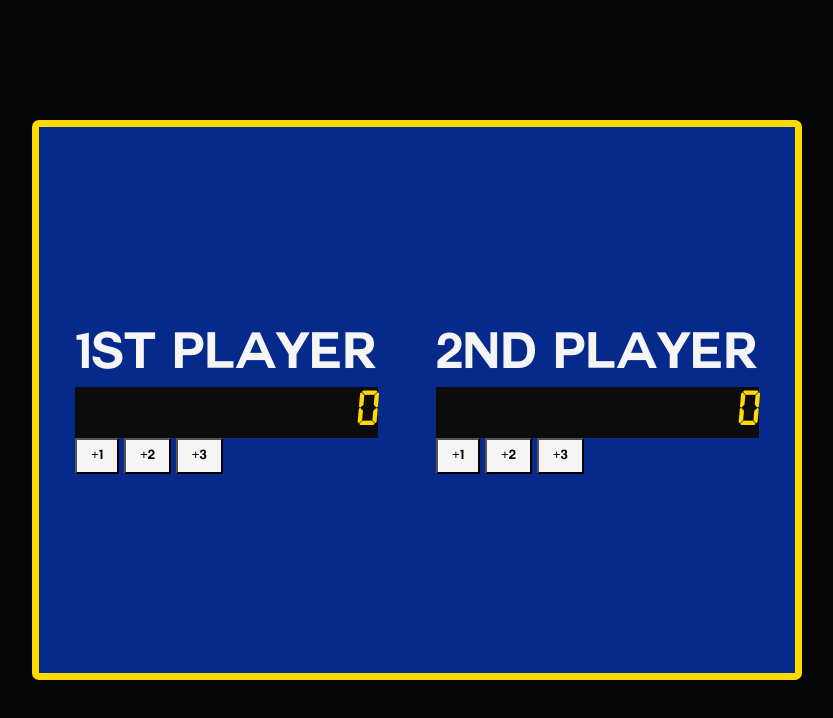
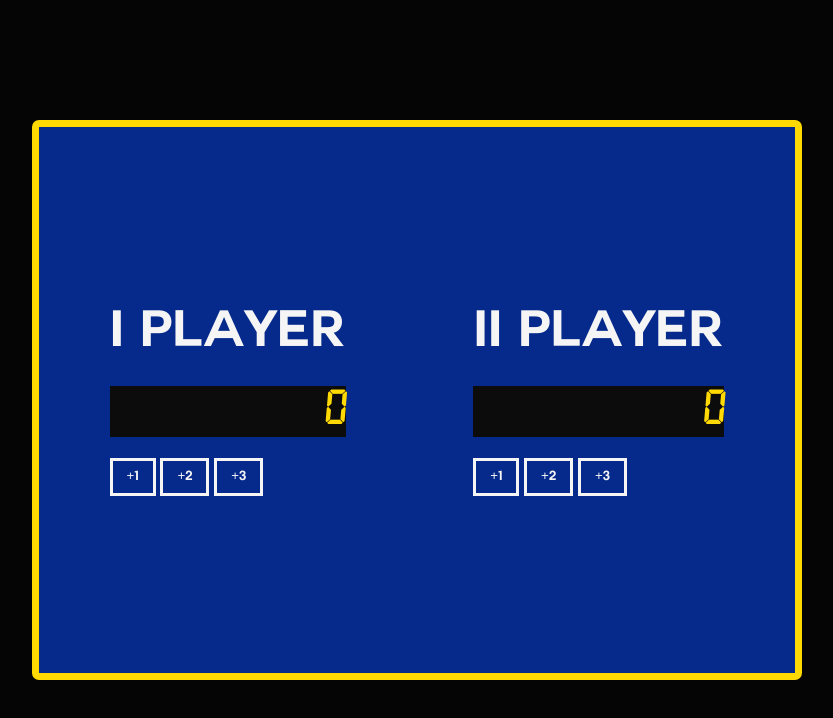
Before and after one commit to shantanuuchak/boardgame-scoreboard, a plain HTML site: page index.html in a window 1280 px wide. Shown: the whole page, without its empty margins (223-1056 px from the left). Drawn offline with Linux system fonts and the light colour scheme.

Commit message:
score buttons styling
right now I am fixing the styling of the score submit buttons

```diff
--- a/index.html
+++ b/index.html
@@ -9,7 +9,7 @@
   <body>
     <main class="board-box">
       <div class="first">
-        <h3 class="title">1st Player</h3>
+        <h3 class="title">I Player</h3>
         <div class="score">0</div>
         <div class="btns">
           <button class="add-one">+1</button>
@@ -18,7 +18,7 @@
         </div>
       </div>
       <div class="second">
-        <h3 class="title">2nd Player</h3>
+        <h3 class="title">II Player</h3>
         <div class="score">0</div>
         <div class="btns">
           <button class="add-one">+1</button>
--- a/style.css
+++ b/style.css
@@ -43,6 +43,7 @@ body {
 
 .title {
   font-size: 50px;
+  margin-bottom: 21px;
 }
 
 .score {
@@ -51,11 +52,19 @@ body {
   font-size: 50px;
   color: var(--color-highlight);
   text-align: right;
+
+  margin-bottom: 21px;
+}
+
+.btns {
 }
 
 button {
   font-family: inherit;
   padding: 7px 14px;
-  background-color: var(--color-white);
-  color: var(--color-dark);
+  color: var(--color-white);
+  background: none;
+  border: 3.5px solid var(--color-white);
+  border-radius: 3.5;
+  cursor: pointer;
 }
```
